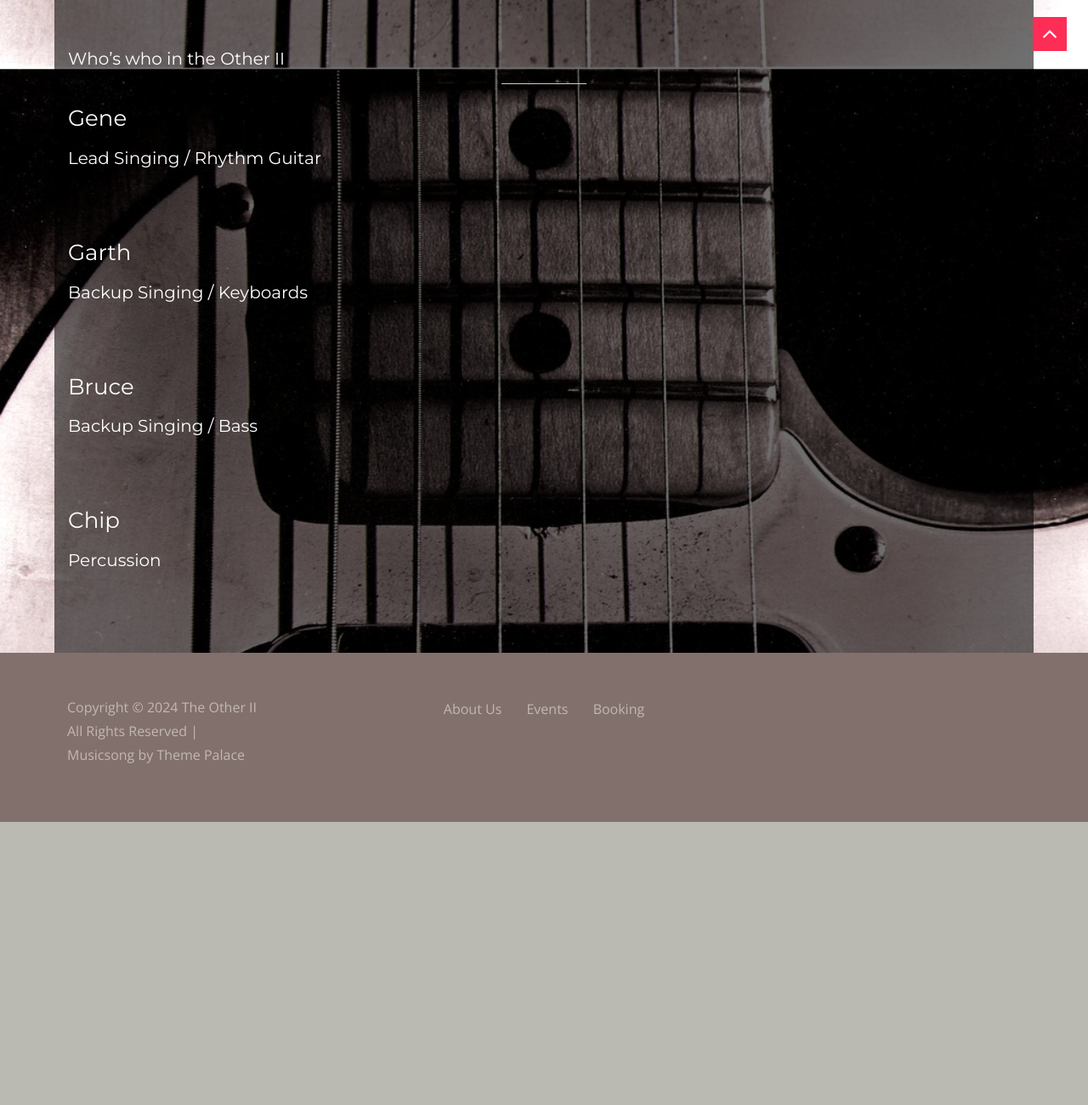
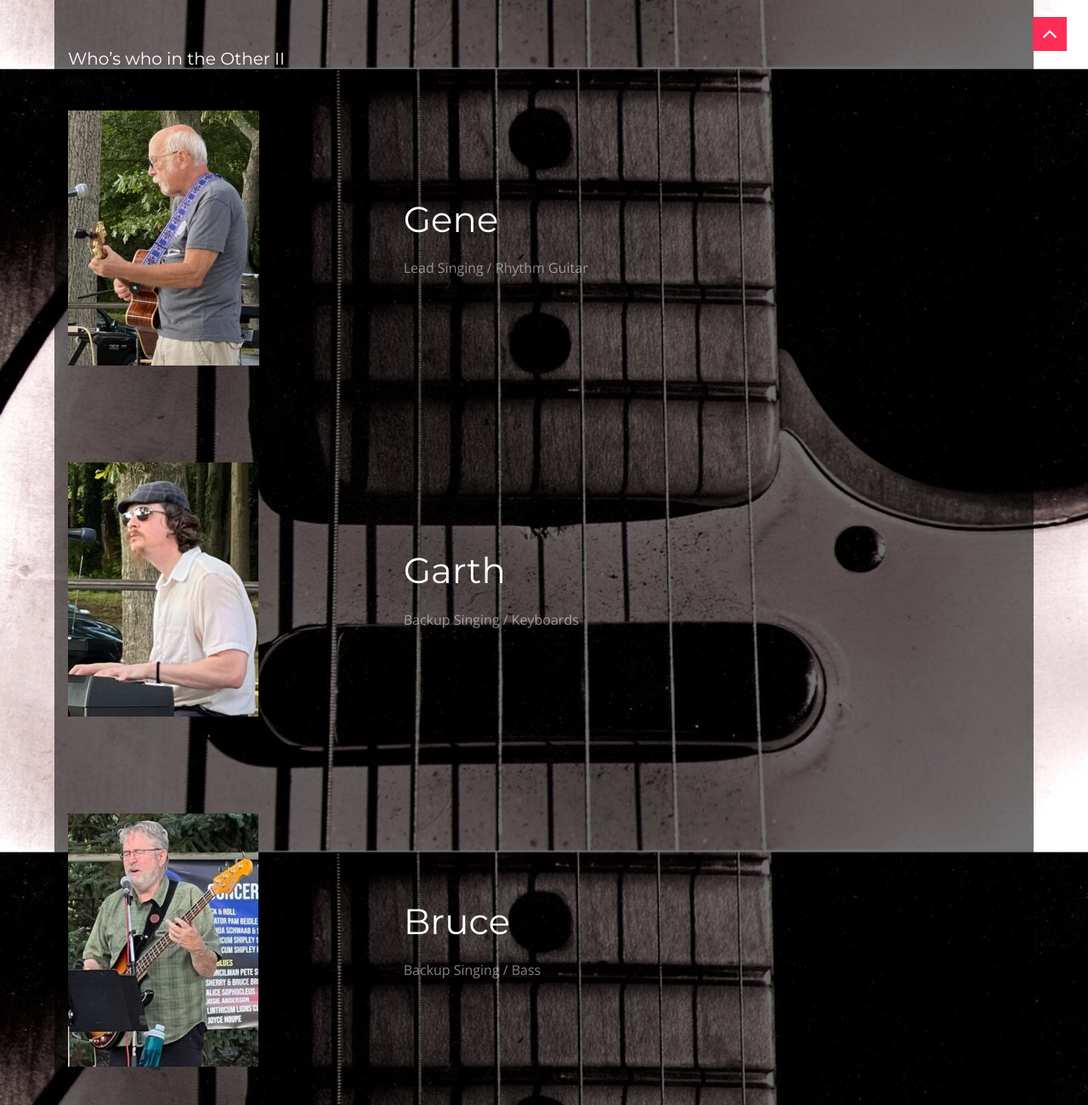
Before and after one commit to RiverC/OtherIISite, a plain HTML site: page about-us/index.html in a window 1280 px wide. Shown: the part 840-2140 px from the top of the page at 85% size. Before the commit the page ends 1807 px from the top, so only its background shows below. Drawn offline with nearby package versions, Linux system fonts and the light colour scheme; files that its build step writes are made by us from their sources.

Commit message:
Adds new imagery
 - background update
 - images for band members

```diff
--- a/about-us/index.html
+++ b/about-us/index.html
@@ -90,7 +90,7 @@ window._wpemojiSettings = {"baseUrl":"https:\/\/s.w.org\/images\/core\/emoji\/15
 			}</style>
 <script type="text/javascript" id="gutena-forms-script-js-extra">
 /* <![CDATA[ */
-var gutenaFormsBlock = {"submit_action":"gutena_forms_submit","ajax_url":"\/wp-admin\/admin-ajax.php","nonce":"a06d8e8f11","grecaptcha_type":"0","grecaptcha_site_key":"","grecaptcha_secret_key":"","pricing_link":"\/wp-admin\/admin.php?page=gutena-forms&pagetype=introduction#gutena-forms-pricing","required_msg":"Please fill in this field","required_msg_optin":"Please check this checkbox","required_msg_select":"Please select an option","required_msg_check":"Please check an option","invalid_email_msg":"Please enter a valid email address","min_value_msg":"Input value should be greater than","max_value_msg":"Input value should be less than"};
+var gutenaFormsBlock = {"submit_action":"gutena_forms_submit","ajax_url":"\/wp-admin\/admin-ajax.php","nonce":"9776fd2295","grecaptcha_type":"0","grecaptcha_site_key":"","grecaptcha_secret_key":"","pricing_link":"\/wp-admin\/admin.php?page=gutena-forms&pagetype=introduction#gutena-forms-pricing","required_msg":"Please fill in this field","required_msg_optin":"Please check this checkbox","required_msg_select":"Please select an option","required_msg_check":"Please check an option","invalid_email_msg":"Please enter a valid email address","min_value_msg":"Input value should be greater than","max_value_msg":"Input value should be less than"};
 /* ]]> */
 </script>
 <script type="text/javascript" src="/wp-content/plugins/gutena-forms/build/script.js?ver=88d2bed4428a29f4f231" id="gutena-forms-script-js"></script>
@@ -215,15 +215,21 @@ div.page-section {
 
 
 
-<hr class="wp-block-separator has-alpha-channel-opacity">
+<div class="wp-block-columns is-layout-flex wp-container-core-columns-is-layout-1 wp-block-columns-is-layout-flex">
+<div class="wp-block-column is-layout-flow wp-block-column-is-layout-flow" style="flex-basis:33.33%">
+<figure class="wp-block-image size-medium is-style-rounded"><img fetchpriority="high" decoding="async" width="225" height="300" src="/wp-content/uploads/2024/09/IMG_5262-e1725248341601-225x300.jpg" alt="Gene" class="wp-image-72" style="aspect-ratio:3/4;object-fit:cover" srcset="/wp-content/uploads/2024/09/IMG_5262-e1725248341601-225x300.jpg 225w, /wp-content/uploads/2024/09/IMG_5262-e1725248341601.jpg 605w" sizes="(max-width: 225px) 100vw, 225px"></figure>
+</div>
 
 
 
-<h3 class="wp-block-heading">Gene</h3>
+<div class="wp-block-column is-layout-flow wp-block-column-is-layout-flow" style="flex-basis:66.66%">
+<h2 class="wp-block-heading">Gene</h2>
 
 
 
-<h4 class="wp-block-heading">Lead Singing / Rhythm Guitar</h4>
+<p>Lead Singing / Rhythm Guitar</p>
+</div>
+</div>
 
 
 
@@ -231,11 +237,21 @@ div.page-section {
 
 
 
-<h3 class="wp-block-heading">Garth</h3>
+<div class="wp-block-columns is-layout-flex wp-container-core-columns-is-layout-2 wp-block-columns-is-layout-flex">
+<div class="wp-block-column is-layout-flow wp-block-column-is-layout-flow" style="flex-basis:33.33%">
+<figure class="wp-block-image size-medium is-style-rounded"><img decoding="async" width="224" height="300" src="/wp-content/uploads/2024/09/IMG_5259-e1725248260885-224x300.jpg" alt="Garth" class="wp-image-71" style="aspect-ratio:3/4;object-fit:cover" srcset="/wp-content/uploads/2024/09/IMG_5259-e1725248260885-224x300.jpg 224w, /wp-content/uploads/2024/09/IMG_5259-e1725248260885.jpg 601w" sizes="(max-width: 224px) 100vw, 224px"></figure>
+</div>
 
 
 
-<h4 class="wp-block-heading">Backup Singing / Keyboards</h4>
+<div class="wp-block-column is-layout-flow wp-block-column-is-layout-flow" style="flex-basis:66.66%">
+<h2 class="wp-block-heading">Garth</h2>
+
+
+
+<p>Backup Singing / Keyboards</p>
+</div>
+</div>
 
 
 
@@ -243,11 +259,21 @@ div.page-section {
 
 
 
-<h3 class="wp-block-heading">Bruce</h3>
+<div class="wp-block-columns is-layout-flex wp-container-core-columns-is-layout-3 wp-block-columns-is-layout-flex">
+<div class="wp-block-column is-layout-flow wp-block-column-is-layout-flow" style="flex-basis:33.33%">
+<figure class="wp-block-image size-medium is-style-rounded"><img decoding="async" width="224" height="300" src="/wp-content/uploads/2024/09/IMG_5275-e1725248545816-224x300.jpg" alt="Bruce" class="wp-image-73" style="aspect-ratio:3/4;object-fit:cover" srcset="/wp-content/uploads/2024/09/IMG_5275-e1725248545816-224x300.jpg 224w, /wp-content/uploads/2024/09/IMG_5275-e1725248545816.jpg 377w" sizes="(max-width: 224px) 100vw, 224px"></figure>
+</div>
 
 
 
-<h4 class="wp-block-heading">Backup Singing / Bass</h4>
+<div class="wp-block-column is-layout-flow wp-block-column-is-layout-flow" style="flex-basis:66.66%">
+<h2 class="wp-block-heading">Bruce</h2>
+
+
+
+<p>Backup Singing / Bass</p>
+</div>
+</div>
 
 
 
@@ -255,11 +281,21 @@ div.page-section {
 
 
 
-<h3 class="wp-block-heading">Chip</h3>
+<div class="wp-block-columns is-layout-flex wp-container-core-columns-is-layout-4 wp-block-columns-is-layout-flex">
+<div class="wp-block-column is-layout-flow wp-block-column-is-layout-flow" style="flex-basis:33.33%">
+<figure class="wp-block-image size-medium is-style-rounded"><img loading="lazy" decoding="async" width="226" height="300" src="/wp-content/uploads/2024/09/IMG_5253-e1725248693564-226x300.jpg" alt="Chip" class="wp-image-75" style="aspect-ratio:3/4;object-fit:cover" srcset="/wp-content/uploads/2024/09/IMG_5253-e1725248693564-226x300.jpg 226w, /wp-content/uploads/2024/09/IMG_5253-e1725248693564.jpg 600w" sizes="(max-width: 226px) 100vw, 226px"></figure>
+</div>
 
 
 
-<h4 class="wp-block-heading">Percussion</h4>
+<div class="wp-block-column is-layout-flow wp-block-column-is-layout-flow" style="flex-basis:66.66%">
+<h2 class="wp-block-heading">Chip</h2>
+
+
+
+<p>Percussion</p>
+</div>
+</div>
 			</div>
 <!-- .entry-content -->
 
@@ -297,6 +333,7 @@ div.page-section {
 				</div>
 <!-- #page -->
 
+<style id="core-block-supports-inline-css" type="text/css">.wp-container-core-columns-is-layout-1{flex-wrap:nowrap;}.wp-container-core-columns-is-layout-2{flex-wrap:nowrap;}.wp-container-core-columns-is-layout-3{flex-wrap:nowrap;}.wp-container-core-columns-is-layout-4{flex-wrap:nowrap;}</style>
 <script type="text/javascript" src="/wp-content/themes/musicsong/assets/js/skip-link-focus-fix.min.js?ver=20160412" id="musicsong-skip-link-focus-fix-js"></script>
 <script type="text/javascript" id="musicsong-navigation-js-extra">
 /* <![CDATA[ */
```
Also changed, not shown: 2024/06/index.html (+1 -1 lines), 2024/index.html (+1 -1 lines), 404/index.html (+1 -1 lines), author/gtaogle/index.html (+1 -1 lines), booking/index.html (+1 -1 lines), category/uncategorized/index.html (+1 -1 lines), events/index.html (+2 -2 lines), hello-world/index.html (+1 -1 lines), index.html (+2 -2 lines), wp-content/uploads/2024/09/IMG_5253-e1725248693564-226x300.jpg (added), wp-content/uploads/2024/09/IMG_5253-e1725248693564.jpg (added), wp-content/uploads/2024/09/IMG_5259-e1725248260885-224x300.jpg (added), wp-content/uploads/2024/09/IMG_5259-e1725248260885.jpg (added), wp-content/uploads/2024/09/IMG_5262-e1725248341601-225x300.jpg (added), 4 more files.
